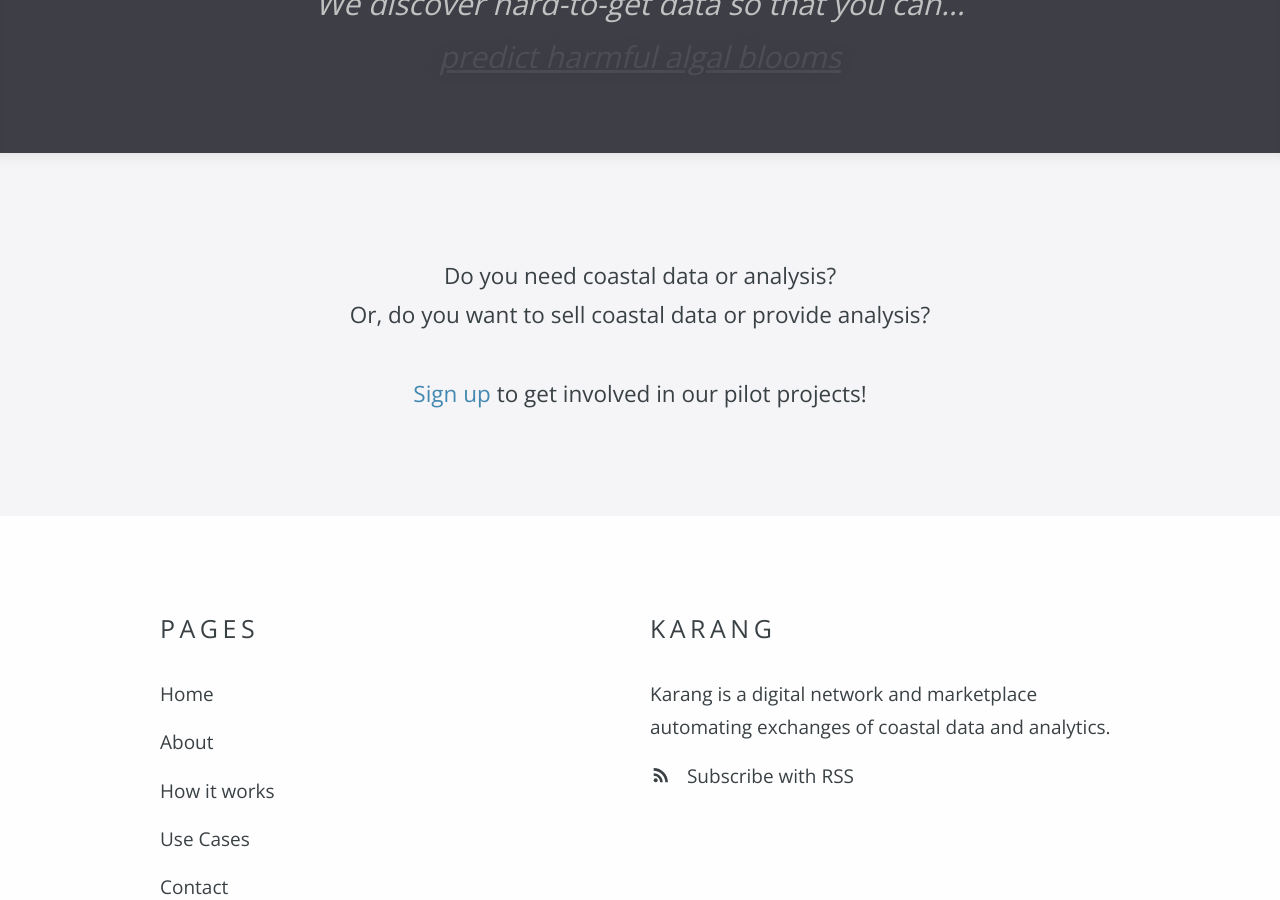
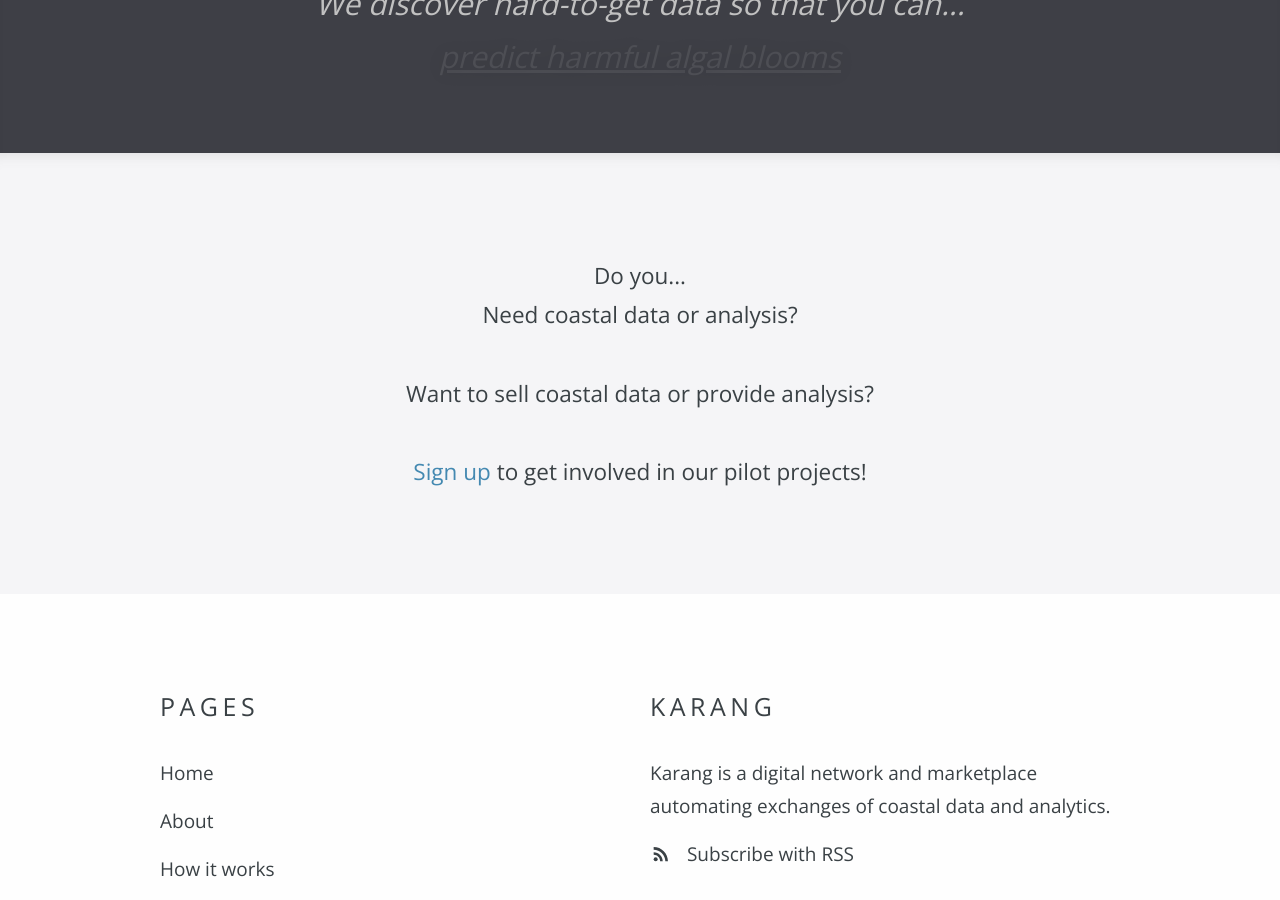
Before and after one commit to SSOATeam/website, a Jekyll site: the page built from index.html, in a window 1280 px wide and 900 px high, scrolled down 512 px. Built offline with Jekyll 4.4.1, drawn with Linux system fonts in a browser that asks for light colours; nearby versions of some CDN libraries; the list of posts is cut into pages by our own code.

Commit message:
Tweak copy.

```diff
--- a/index.html
+++ b/index.html
@@ -24,7 +24,8 @@
 <div class="editable">
   <p>
     <center>
-      Do you need coastal data or analysis? <br>Or, do you want to sell coastal data or provide analysis?</br>
+      Do you...<br>
+      Need coastal data or analysis?</br> <br>Want to sell coastal data or provide analysis?</br>
       <br>
       <a target="_blank" href='https://form.jotform.com/201806959542159'>Sign up</a>
       to get involved in our pilot projects!</br></center>
```
